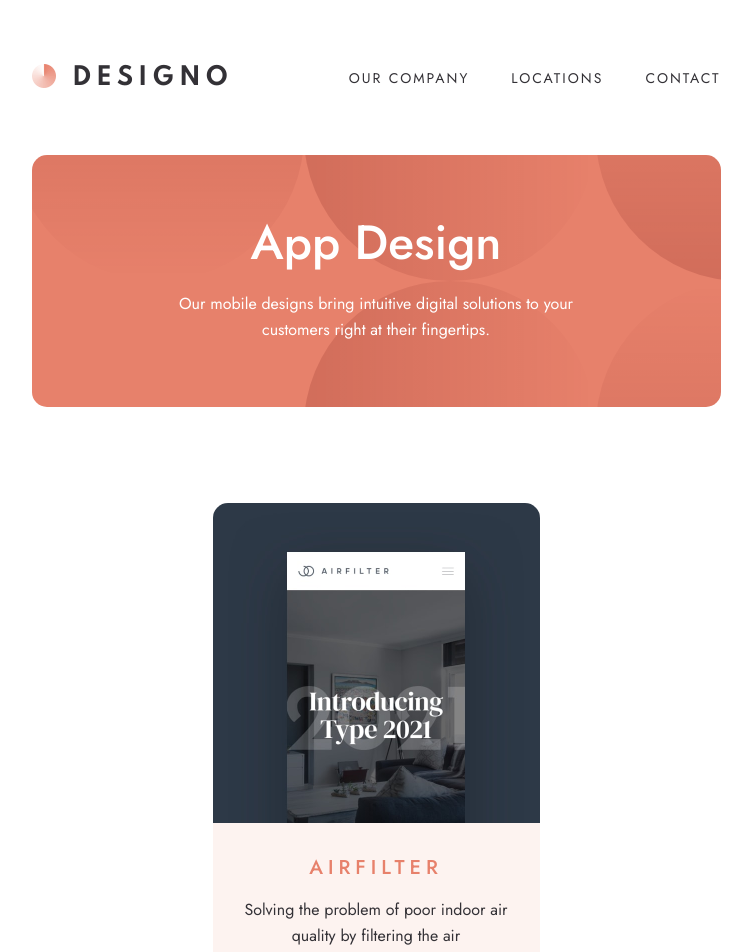
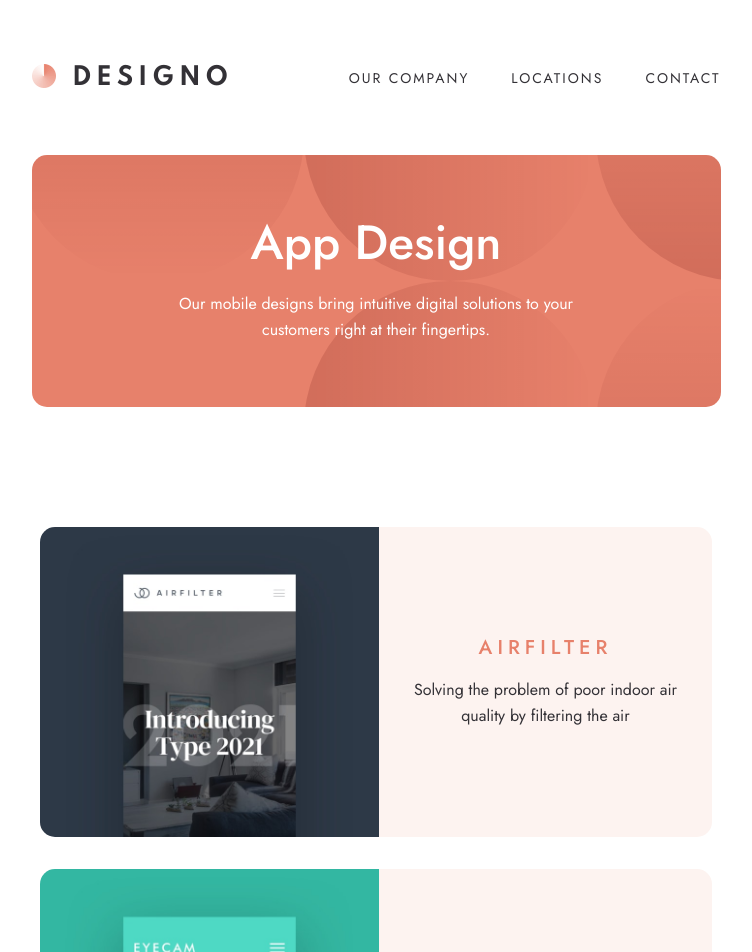
Before and after one commit to richieAiello/designo-website, a React (Vite) app: page /app-design in a window 1280 px wide. Shown: the top 952 px of the page, without its empty margins (264-1016 px from the left). Built offline with nearby package versions, Linux system fonts and the light colour scheme.

Commit message:
Styles for project cards on tablet.

```diff
--- a/src/components/main/projects-section/ProjectsCard.js
+++ b/src/components/main/projects-section/ProjectsCard.js
@@ -33,13 +33,13 @@ export default function ProjectsCard(props) {
         <p className="projects__text">
           {props.text}
         </p>
+        <a href="#" tabIndex={-1} aria-hidden={true} className="invisible" ref={link}></a>
       </div>
       <img
         src={cardImage}
         alt=""
         className="image image--projects"
       />
-      <a href="#" tabIndex={-1} aria-hidden={true} className="invisible" ref={link}></a>
     </div>
   );
 }
--- a/src/main.scss
+++ b/src/main.scss
@@ -771,6 +771,9 @@ $gradient-location: #5D0202;
   }
 
   &__context {
+    display: flex;
+    flex-direction: column;
+    justify-content: center;
     order: 2;
     background-color: #FDF3F0;
     padding: 2rem 1.5rem;
@@ -796,6 +799,23 @@ $gradient-location: #5D0202;
     max-width: 28ch;
     margin-inline: auto;
     transition: all 400ms;
+  }
+
+  @media(min-width: 768px) {
+    row-gap: 2rem;
+    margin-block: 7.5rem;
+
+    &__card {
+      flex-direction: row;
+      height: 310px;
+      max-width: 100%;
+    }
+
+    &__context {
+      padding: 0 2rem;
+      border-bottom-left-radius: unset;
+      border-top-right-radius: 0.9375rem;
+    }
   }
 }
 
@@ -1255,6 +1275,12 @@ $gradient-location: #5D0202;
   }
 
   @media(min-width: 768px) {
+    &--projects {
+      width: 339px;
+      border-bottom-left-radius: 0.9375rem;
+      border-top-right-radius: unset;
+    }
+
     &--about {
       border-top-right-radius: 0.9375rem;
       border-top-left-radius: 0.9375rem;
```
